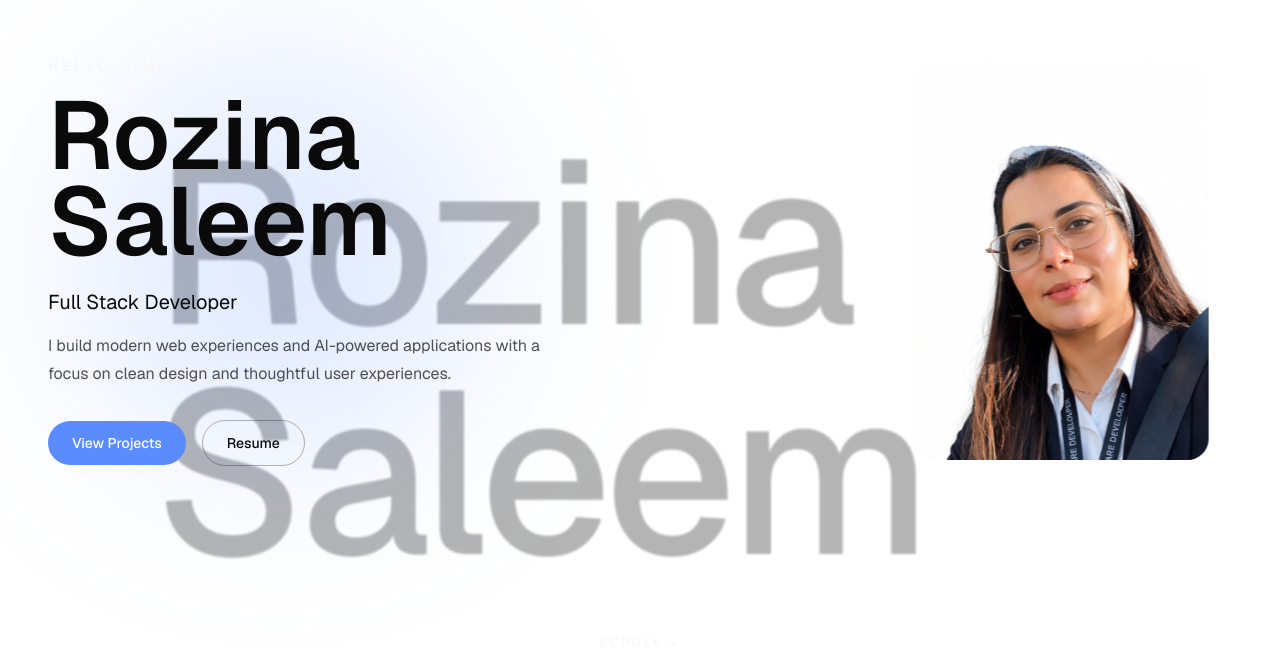
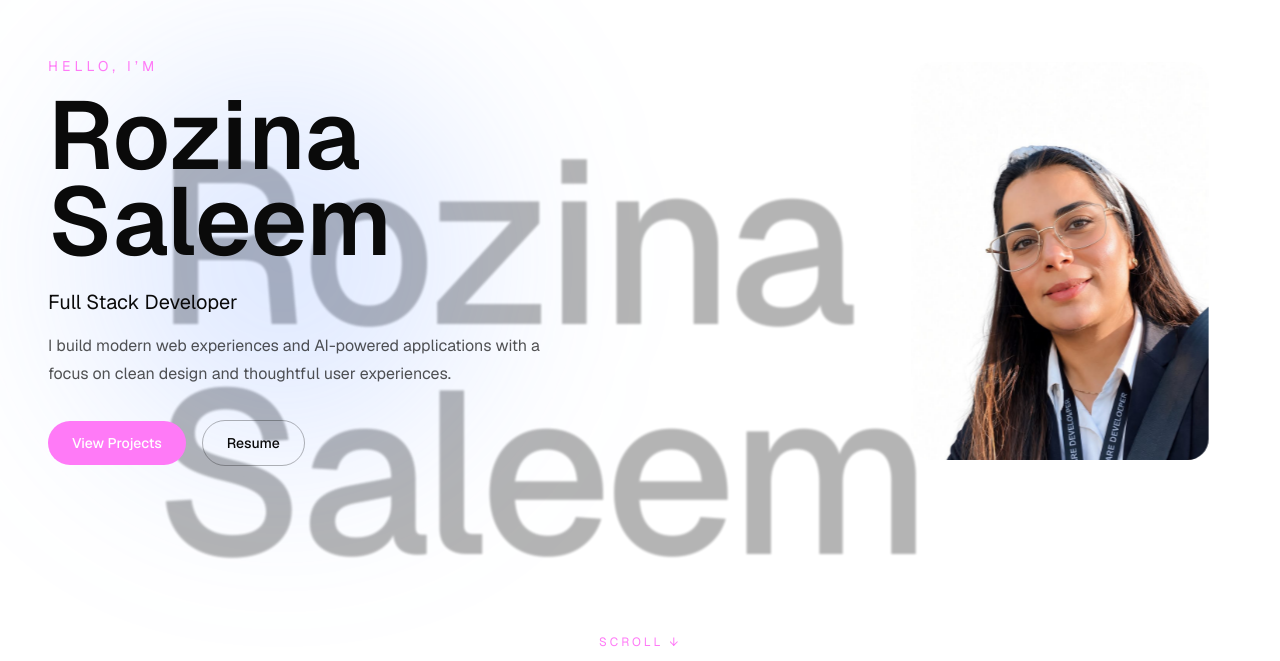
Before and after one commit to rosepeacemaker/portfolio-website, a Next.js app: page / in a window 1280 px wide. Shown: the part 139-800 px from the top of the page. Built offline with nearby package versions, Linux system fonts and the light colour scheme.

Commit message:
feat: update accent color in CSS and components for consistency

```diff
--- a/src/app/globals.css
+++ b/src/app/globals.css
@@ -5,7 +5,7 @@
 @custom-variant dark (&:is(.dark *));
 
 :root {
-  --accent: oklch(0.97 0 0);
+  --accent: #FF7AF7;
   --background: oklch(1 0 0);
   --foreground: oklch(0.145 0 0);
   --card: oklch(1 0 0);
@@ -42,7 +42,7 @@
 .dark {
   --background: oklch(0.145 0 0);
   --foreground: oklch(0.985 0 0);
-  --accent: oklch(0.269 0 0);
+ --accent: #FF7AF7;
   --card: oklch(0.205 0 0);
   --card-foreground: oklch(0.985 0 0);
   --popover: oklch(0.205 0 0);
--- a/src/components/sections/Hero.tsx
+++ b/src/components/sections/Hero.tsx
@@ -55,7 +55,7 @@ export default function Hero() {
 
             <a
               href="#projects"
-              className="pointer-events-auto rounded-full bg-[#5B8CFF] px-6 py-3 text-sm font-medium text-background transition hover:opacity-80"
+              className="pointer-events-auto rounded-full bg-accent px-6 py-3 text-sm font-medium text-background transition hover:opacity-80"
             >
               View Projects
             </a>
--- a/src/components/ui/FlipCard.tsx
+++ b/src/components/ui/FlipCard.tsx
@@ -50,7 +50,7 @@ export default function FlipCard() {
             transform: "rotateY(180deg)",
           }}
         >
-          <p className="mb-3 text-sm uppercase tracking-[0.3em] text-[#5B8CFF]">
+          <p className="mb-3 text-sm uppercase tracking-[0.3em] text-accent">
             Hello, I'm
           </p>
 
@@ -62,7 +62,7 @@ export default function FlipCard() {
             Full Stack Developer
           </p>
 
-          <div className="mt-8 h-px w-16 bg-[#5B8CFF]" />
+          <div className="mt-8 h-px w-16 bg-accent" />
 
           <p className="mt-6 text-sm leading-6 text-white/50">
             Building modern web applications
```
